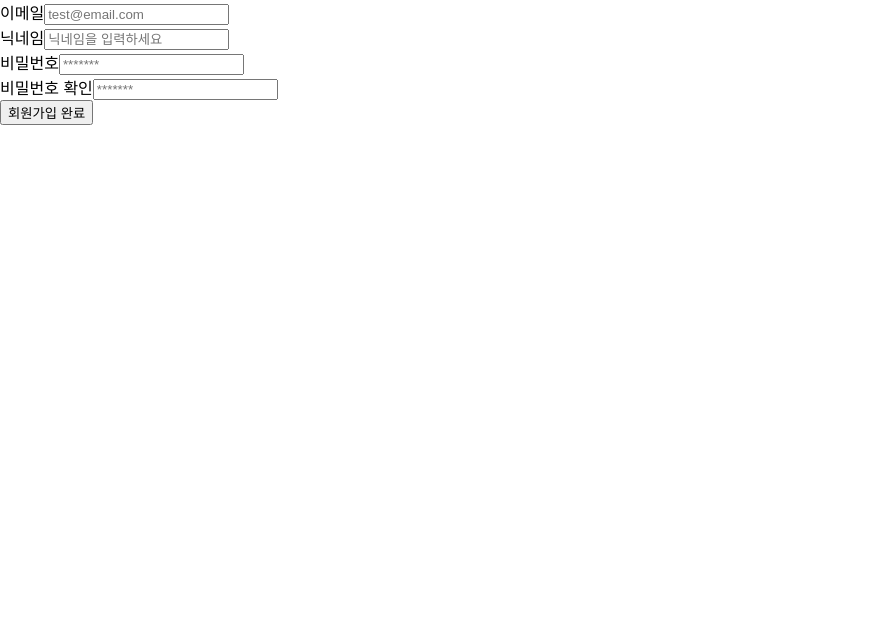
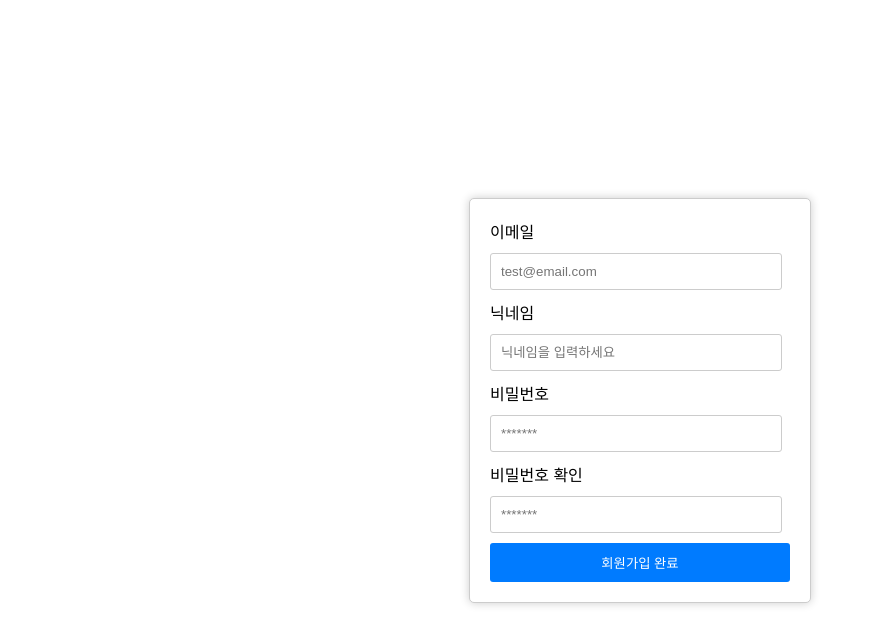
Before and after one commit to ACS-High-School/Frontend, a React (Create React App) app: page /signup in a window 1280 px wide. Shown: the top 644 px of the page, without its empty margins (0-877 px from the left). Built offline with nearby package versions, Linux system fonts and the light colour scheme.

Commit message:
style : 회원가입 폼 스타일  추가
- 기본적인 스타일 폼 추가

```diff
--- a/src/components/SignUpPage.jsx
+++ b/src/components/SignUpPage.jsx
@@ -1,5 +1,6 @@
 import React from "react";
 import { useForm } from "react-hook-form";
+import "../styles/SignUpPage.css"; // 스타일링을 위한 CSS 파일을 임포트합니다.
 
 const SignForm = (props) => {
   const {
@@ -19,7 +20,8 @@ const SignForm = (props) => {
   };
 
   return (
-    <form onSubmit={handleSubmit(onSubmit)}>
+    <div className="sign-form-container">
+      <form onSubmit={handleSubmit(onSubmit)} className="sign-form">
         <div>
           <label htmlFor="email">이메일</label>
           <input
@@ -35,7 +37,9 @@ const SignForm = (props) => {
               },
             })}
           />
-        {errors.email && <small role="alert">{errors.email.message}</small>}
+          {errors.email && (
+            <small role="alert">{errors.email.message}</small>
+          )}
         </div>
         <div>
           <label htmlFor="nickname">닉네임</label>
@@ -100,6 +104,7 @@ const SignForm = (props) => {
         </div>
         <button type="submit">회원가입 완료</button>
       </form>
+    </div>
   );
 };
 
--- a/src/styles/SignUpPage.css
+++ b/src/styles/SignUpPage.css
@@ -0,0 +1,55 @@
+/* SignForm.css */
+
+.sign-form-container {
+    display: flex;
+    justify-content: center;
+    align-items: center;
+    height: 100vh;
+  }
+
+  .sign-form {
+    width: 300px;
+    padding: 20px;
+    border: 1px solid #ccc;
+    border-radius: 5px;
+    background-color: #fff;
+    box-shadow: 0 0 10px rgba(0, 0, 0, 0.2);
+  }
+
+  .sign-form label {
+    display: block;
+    margin-bottom: 10px;
+  }
+
+  .sign-form input {
+    width: 90%;
+    padding: 10px;
+    margin-bottom: 10px;
+    border: 1px solid #ccc;
+    border-radius: 3px;
+  }
+
+  .sign-form button {
+    width: 100%;
+    padding: 10px;
+    background-color: #007bff;
+    color: #fff;
+    border: none;
+    border-radius: 3px;
+    cursor: pointer;
+  }
+
+  .sign-form button:hover {
+    background-color: #0056b3;
+  }
+
+  /* SignUpPage.css */
+
+/* 오류 메시지 스타일 */
+.sign-form label + input + small {
+    color: red;
+    display: block;
+    margin-top: 4px;
+    font-size: 14px;
+    padding-bottom: 20px;
+}
```
Lines whose indentation alone changed are shown as unchanged.
